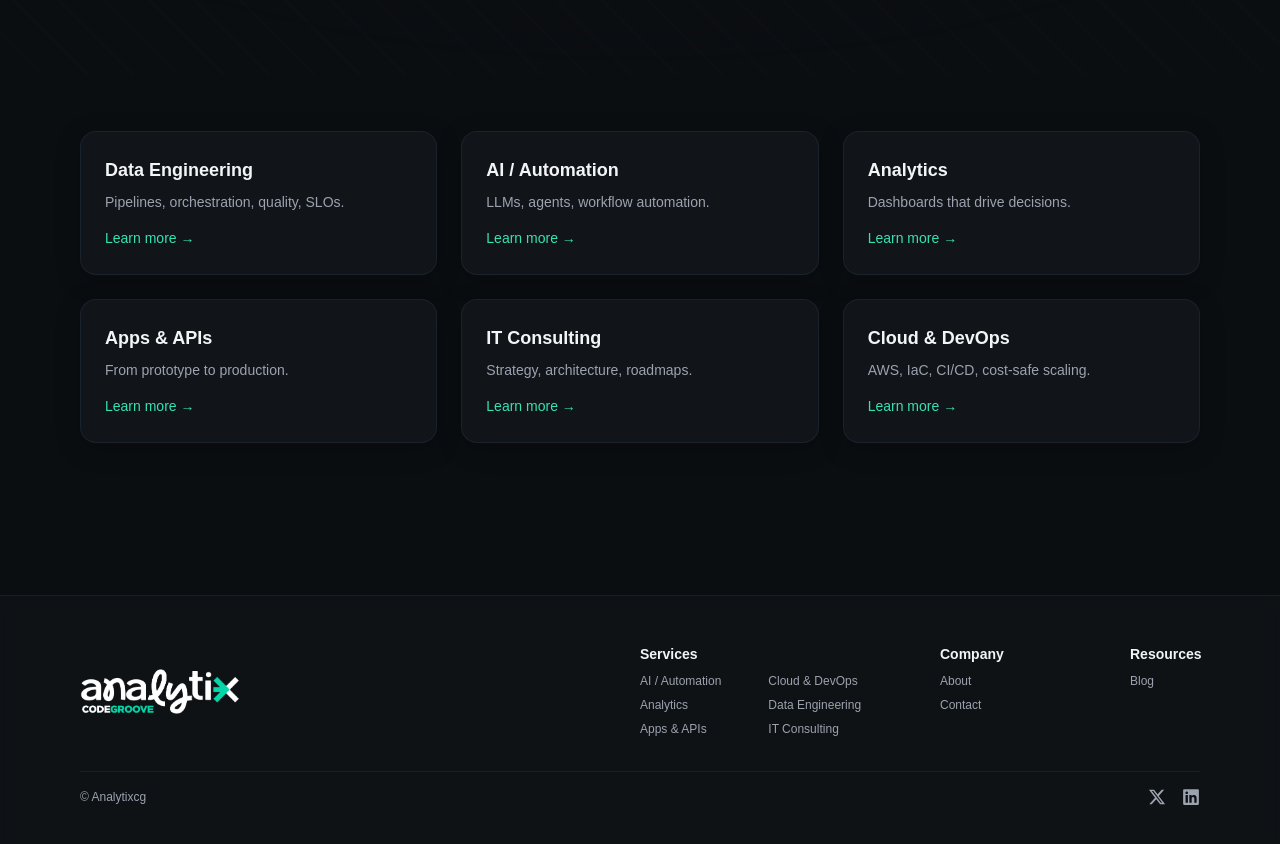
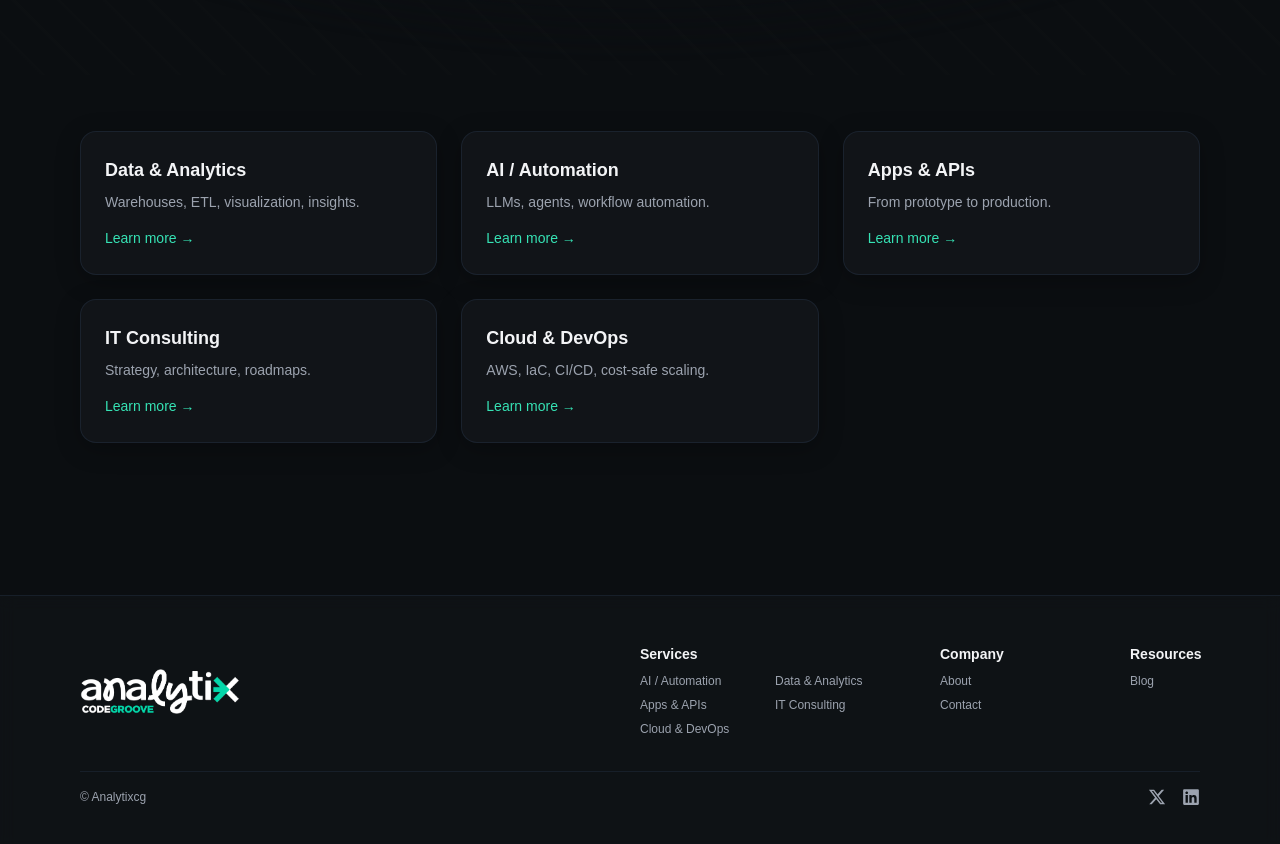
Before and after one commit to analytix-code-groove/web-app, a Next.js app: page / in a window 1280 px wide. Shown: the part 380-1224 px from the top of the page. Built offline with nearby package versions, Linux system fonts and the light colour scheme.

Commit message:
Merge data engineering and analytics services

```diff
--- a/src/components/Footer.tsx
+++ b/src/components/Footer.tsx
@@ -9,10 +9,9 @@ import logo from '@/images/logos/desktop/logo_footer.png'
 
 const services = [
   { href: '/services/ai', label: 'aiAutomation' },
-  { href: '/services/analytics', label: 'analytics' },
   { href: '/services/apps', label: 'appsApis' },
   { href: '/services/devops', label: 'cloudDevops' },
-  { href: '/services/data', label: 'dataEngineering' },
+  { href: '/services/data-analytics', label: 'dataAnalytics' },
   { href: '/services/consulting', label: 'itConsulting' },
 ]
 
--- a/src/components/Navbar.tsx
+++ b/src/components/Navbar.tsx
@@ -14,9 +14,9 @@ const links = [
     label: 'services',
     children: [
       {
-        href: '/services/data',
-        label: 'dataEngineering',
-        description: 'dataEngineeringDesc',
+        href: '/services/data-analytics',
+        label: 'dataAnalytics',
+        description: 'dataAnalyticsDesc',
         icon: (
           <svg
             viewBox="0 0 24 24"
@@ -44,25 +44,6 @@ const links = [
             className="h-5 w-5"
           >
             <path d="M17 16a4 4 0 0 0 0-8 6 6 0 0 0-11.8 1.46A4 4 0 0 0 6 20h11" />
-          </svg>
-        ),
-      },
-      {
-        href: '/services/analytics',
-        label: 'analytics',
-        description: 'analyticsDesc',
-        icon: (
-          <svg
-            viewBox="0 0 24 24"
-            fill="none"
-            stroke="currentColor"
-            strokeWidth="1.5"
-            className="h-5 w-5"
-          >
-            <path d="M3 3v18h18" />
-            <path d="M7 16V10" />
-            <path d="M12 16V4" />
-            <path d="M17 16v-2" />
           </svg>
         ),
       },
--- a/src/data/services.ts
+++ b/src/data/services.ts
@@ -19,12 +19,12 @@ export type Service = {
 
 export const services: ReadonlyArray<Service> = [
   {
-    slug: 'data',
-    titleKey: 'dataEngineering',
-    descKey: 'dataEngineeringDesc',
-    cardBlurbKey: 'dataEngineeringCard',
+    slug: 'data-analytics',
+    titleKey: 'dataAnalytics',
+    descKey: 'dataAnalyticsDesc',
+    cardBlurbKey: 'dataAnalyticsCard',
     imageSrc: pic1,
-    imageAlt: 'Data engineering service illustration',
+    imageAlt: 'Data & Analytics service illustration',
     features: [
       {
         icon: 'FiDatabase',
@@ -43,6 +43,21 @@ export const services: ReadonlyArray<Service> = [
         title: 'Quality & Reliability',
         description:
           'Implement validation, monitoring, and lineage tracking so your data remains accurate, trustworthy, and compliant. We ensure every dataset meets your defined SLOs.',
+      },
+      {
+        icon: 'FiPieChart',
+        title: 'Dashboards',
+        description: 'Real-time dashboards for operations and KPIs.',
+      },
+      {
+        icon: 'FiBarChart',
+        title: 'Visualization',
+        description: 'Custom charts that surface trends and anomalies.',
+      },
+      {
+        icon: 'FiTrendingUp',
+        title: 'Insights',
+        description: 'Guidance to turn metrics into decisive action.',
       },
     ],
   },
@@ -68,31 +83,6 @@ export const services: ReadonlyArray<Service> = [
         icon: 'FiActivity',
         title: 'Monitoring',
         description: 'Track drift and performance to keep automation on target.',
-      },
-    ],
-  },
-  {
-    slug: 'analytics',
-    titleKey: 'analytics',
-    descKey: 'analyticsDesc',
-    cardBlurbKey: 'analyticsCard',
-    imageSrc:
-      'https://images.unsplash.com/photo-1556157382-97eda2c9f7e9?auto=format&fit=crop&w=800&q=80',
-    features: [
-      {
-        icon: 'FiPieChart',
-        title: 'Dashboards',
-        description: 'Real-time dashboards for operations and KPIs.',
-      },
-      {
-        icon: 'FiBarChart',
-        title: 'Visualization',
-        description: 'Custom charts that surface trends and anomalies.',
-      },
-      {
-        icon: 'FiTrendingUp',
-        title: 'Insights',
-        description: 'Guidance to turn metrics into decisive action.',
       },
     ],
   },
--- a/src/lib/i18n.tsx
+++ b/src/lib/i18n.tsx
@@ -7,9 +7,9 @@ type Language = 'en' | 'es'
 const translations: Record<Language, Record<string, string>> = {
   en: {
     about: 'About',
-    dataEngineering: 'Data Engineering',
-    dataEngineeringDesc: 'ETL pipelines & warehouses',
-    dataEngineeringCard: 'Pipelines, orchestration, quality, SLOs.',
+    dataAnalytics: 'Data & Analytics',
+    dataAnalyticsDesc: 'Platforms, pipelines & dashboards',
+    dataAnalyticsCard: 'Warehouses, ETL, visualization, insights.',
     cloudDevops: 'Cloud & DevOps',
     cloudDevopsDesc: 'Infra automation & reliability',
     cloudDevopsCard: 'AWS, IaC, CI/CD, cost-safe scaling.',
@@ -27,9 +27,6 @@ const translations: Record<Language, Record<string, string>> = {
     flow: 'Flow',
     heroParagraph:
       'We build reliable data platforms and production-grade apps—fast, observable, secure. Less friction, more groove.',
-    analytics: 'Analytics',
-    analyticsDesc: 'Dashboards & visualization',
-    analyticsCard: 'Dashboards that drive decisions.',
     aiAutomation: 'AI / Automation',
     aiAutomationDesc: 'LLMs, agents & automation',
     aiAutomationCard: 'LLMs, agents, workflow automation.',
@@ -59,9 +56,9 @@ const translations: Record<Language, Record<string, string>> = {
   },
   es: {
     about: 'Acerca de',
-    dataEngineering: 'Ingeniería de Datos',
-    dataEngineeringDesc: 'Pipelines ETL y almacenes',
-    dataEngineeringCard: 'Pipelines, orquestación, calidad, SLOs.',
+    dataAnalytics: 'Datos y Analítica',
+    dataAnalyticsDesc: 'Plataformas, pipelines y dashboards',
+    dataAnalyticsCard: 'Almacenes, ETL, visualización e insights.',
     cloudDevops: 'Nube y DevOps',
     cloudDevopsDesc: 'Infra automatizada y confiable',
     cloudDevopsCard: 'AWS, IaC, CI/CD, escalado rentable.',
@@ -79,9 +76,6 @@ const translations: Record<Language, Record<string, string>> = {
     flow: 'Flow',
     heroParagraph:
       'Construimos plataformas de datos confiables y aplicaciones de producción: rápidas, observables y seguras. Menos fricción, más ritmo.',
-    analytics: 'Analítica',
-    analyticsDesc: 'Paneles y visualización',
-    analyticsCard: 'Paneles que impulsan decisiones.',
     aiAutomation: 'IA / Automatización',
     aiAutomationDesc: 'LLMs, agentes y automatización',
     aiAutomationCard: 'LLMs, agentes, automatización de flujos.',
```
